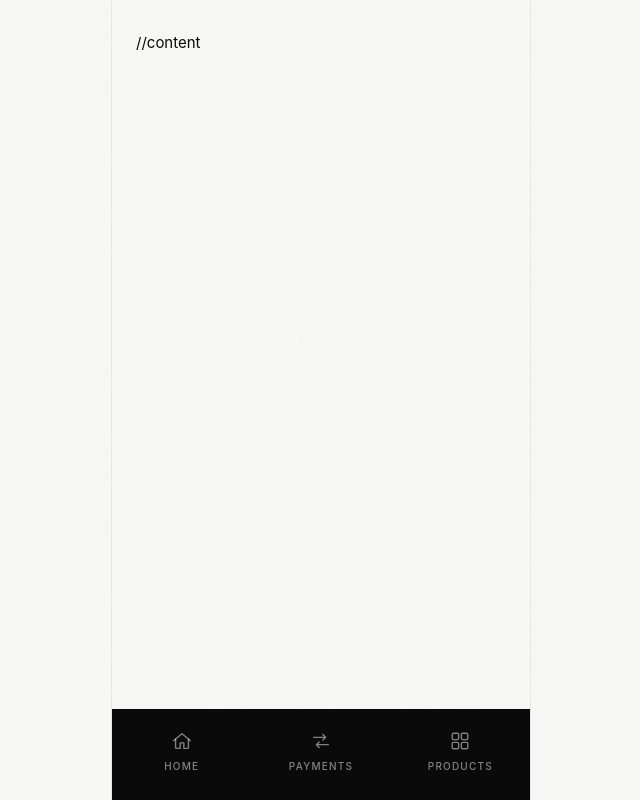
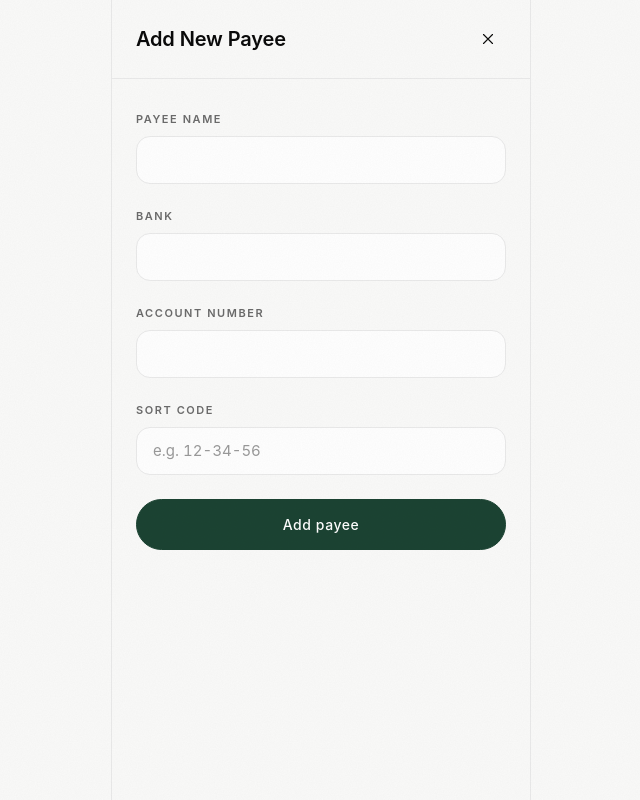
Before and after one commit to saliha006/Flask-Banking-app, a Flask app: page /add_payee in a window 1280 px wide. Shown: the whole page, without its empty margins (319-959 px from the left). Run offline with Flask 3, Linux system fonts and the light colour scheme.

Commit message:
Created add payee form and confirmation card

```diff
--- a/templates/add_payee.html
+++ b/templates/add_payee.html
@@ -1,4 +1,40 @@
 {% extends "base.html" %}
+
+{% block title %}Add New Payee · Bank{% endblock %}
+
+{% block header %}
+<header class="page-header">
+    <h1 class="page-header-title">Add New Payee</h1>
+    <a href="{{ url_for('payments') }}" class="header-icon-btn" aria-label="Cancel">
+        <svg viewBox="0 0 24 24" fill="none" stroke="currentColor" stroke-width="1.5" stroke-linecap="round"><path d="M6 6l12 12M18 6L6 18"/></svg>
+    </a>
+</header>
+{% endblock %}
+
+{% block nav %}{% endblock %}
+
 {% block content %}
-    //content
+<form class="form-stack" method="POST" action="{{ url_for('add_payee') }}">
+    <div class="form-field">
+        <label class="form-label" for="name">Payee name</label>
+        <input class="form-input form-input--boxed" type="text" id="name" name="name" autocomplete="name" required>
+    </div>
+
+    <div class="form-field">
+        <label class="form-label" for="bank">Bank</label>
+        <input class="form-input form-input--boxed" type="text" id="bank" name="bank" autocomplete="organization" required>
+    </div>
+
+    <div class="form-field">
+        <label class="form-label" for="account_number">Account number</label>
+        <input class="form-input form-input--boxed" type="text" id="account_number" name="account_number" inputmode="numeric" pattern="[0-9]*" required>
+    </div>
+
+    <div class="form-field">
+        <label class="form-label" for="sort_code">Sort code</label>
+        <input class="form-input form-input--boxed" type="text" id="sort_code" name="sort_code" placeholder="e.g. 12-34-56" required>
+    </div>
+
+    <button type="submit" class="btn btn-block">Add payee</button>
+</form>
 {% endblock %}
```
Also changed, not shown: templates/payee_added.html (+18 -1 lines).
